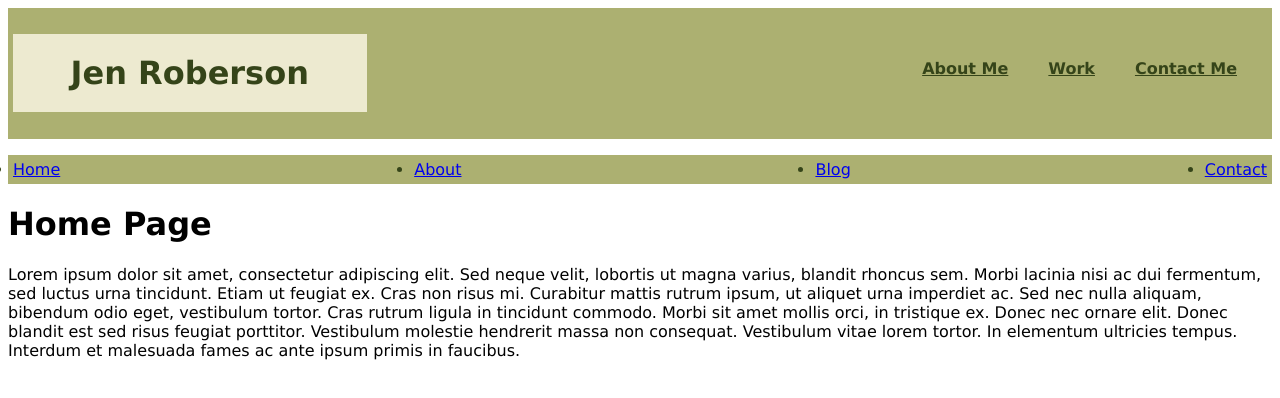
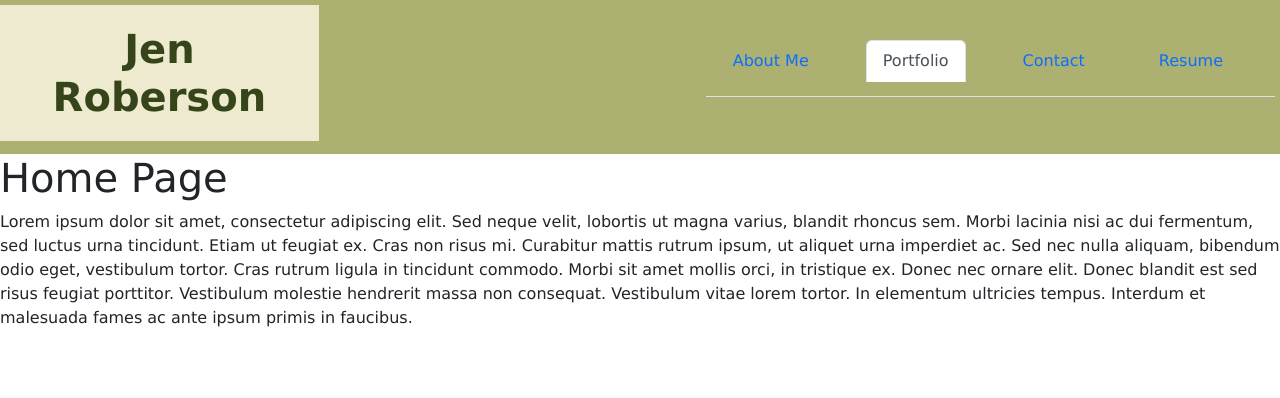
Before and after one commit to jrob02180/jens-portfolio, a React (Create React App) app: page / in a window 1280 px wide. Shown: the top 398 px of the page. Built offline with nearby package versions, Linux system fonts and the light colour scheme.

Commit message:
Moved component files out of pages folder. Added header, footer files

```diff
--- a/src/App.js
+++ b/src/App.js
@@ -1,6 +1,37 @@
-import React from "react";
-import PortfolioContainer from "./components/PortfolioContainer";
+import React, { useState } from 'react';
+import Navigation from './components/Navigation';
+import Portfolio from './components/Portfolio';
+import About from './components/About';
+import Resume from './components/Resume';
+import Contact from './components/Contact';
 
-const App = () => <PortfolioContainer />;
+// const App = () => <PortfolioContainer />;
+
+function App() {
+    const [currentPage, setCurrentPage] = useState('Portfolio');
+
+    const renderPage = () => {
+      if (currentPage === 'Portfolio') {
+        return <Portfolio />;
+      }
+      if (currentPage === 'About') {
+        return <About />;
+      }
+      if (currentPage === 'Resume') {
+        return <Resume />;
+      }
+      return <Contact />;
+    };
+
+    const handlePageChange = (page) => setCurrentPage(page);
+
+    return (
+      <div>
+        <Navigation currentPage={currentPage} handlePageChange={handlePageChange} />
+        {renderPage()}
+      </div>
+    );
+  }
+
 
 export default App;
--- /dev/null
+++ b/src/components/About.js
@@ -0,0 +1,16 @@
+import React from 'react';
+// import profile from '../assets/images/profile.png';
+
+export default function About() {
+  return (
+    <section id="aboutme">
+    {/* <img  src={profile} /> */}
+    <div className="title">
+      <h2>About Me</h2>
+    </div>
+    <p className="content">
+      I'm a full stack web developer with a background in medical coding, billing, management and alternative medicine. I have a passion for learning, problem solving and helping others. I'm a team player and I'm excited to bring my skills to a company that values collaboration and innovation.
+    </p>
+  </section>
+  );
+}
--- a/src/components/NavTabs.js
+++ /dev/null
@@ -1,69 +0,0 @@
-import React from 'react';
-
-// TODO: Add a comment explaining how we are able to extract the key value pairs from props
-
-function NavTabs({ currentPage, handlePageChange }) {
-  return (
-    <>
-      <header className="nav">
-      <h1>Jen Roberson</h1>
-      <nav>
-        <ul>
-          <li><a href="#aboutme">About Me</a></li>
-          <li><a href="#work">Work</a></li>
-          <li><a href="#contactme">Contact Me</a></li>
-        </ul>
-      </nav>
-    </header>
-
-    <ul className="nav nav-tabs">
-      <li className="nav-item">
-        <a
-          href="#home"
-          onClick={() => handlePageChange('Home')}
-          //*  TODO: BONUS: Add a comment explaining what kind of operator this is and what it is checking for
-
-          className={currentPage === 'Home' ? 'nav-link active' : 'nav-link'}
-        >
-          Home
-        </a>
-      </li>
-      <li className="nav-item">
-        <a
-          href="#about"
-          onClick={() => handlePageChange('About')}
-          //  TODO: Add a comment explaining what this logic is doing
-
-          className={currentPage === 'About' ? 'nav-link active' : 'nav-link'}
-        >
-          About
-        </a>
-      </li>
-      <li className="nav-item">
-        <a
-          href="#blog"
-          onClick={() => handlePageChange('Blog')}
-          //  TODO: Add a comment explaining what this logic is doing
-
-          className={currentPage === 'Blog' ? 'nav-link active' : 'nav-link'}
-        >
-          Blog
-        </a>
-      </li>
-      <li className="nav-item">
-        <a
-          href="#contact"
-          //  TODO: Add a comment explaining what this logic is doing
-
-          onClick={() => handlePageChange('Contact')}
-          className={currentPage === 'Contact' ? 'nav-link active' : 'nav-link'}
-        >
-          Contact
-        </a>
-      </li>
-    </ul>
-    </>
-  );
-}
-
-export default NavTabs;
--- /dev/null
+++ b/src/components/Navigation.js
@@ -0,0 +1,62 @@
+import React from 'react';
+
+function Navigation({ currentPage, handlePageChange }) {
+  return (
+    <>
+      <header className="nav">
+      <h1>Jen Roberson</h1>
+      <nav>
+        {/* <ul>
+          <li><a href="#aboutme">About Me</a></li>
+          <li><a href="#work">Work</a></li>
+          <li><a href="#contactme">Contact Me</a></li>
+        </ul> */}
+
+    <ul className="nav nav-tabs">
+      <li className="nav-item">
+        <a
+          href="#aboutme"
+          onClick={() => handlePageChange('About')}
+          className={currentPage === 'About' ? 'nav-link active' : 'nav-link'}
+        >
+          About Me
+        </a>
+      </li>
+      <li className="nav-item">
+        <a
+          href="#portfolio"
+          onClick={() => handlePageChange('Portfolio')}
+          className={currentPage === 'Portfolio' ? 'nav-link active' : 'nav-link'}
+        >
+          Portfolio
+        </a>
+      </li>
+
+      <li className="nav-item">
+        <a
+          href="#contactme"
+          onClick={() => handlePageChange('Contact')}
+          className={currentPage === 'Contact' ? 'nav-link active' : 'nav-link'}
+        >
+          Contact
+        </a>
+      </li>
+      <li className="nav-item">
+        <a
+          href="#resume"
+          onClick={() => handlePageChange('Resume')}
+          className={currentPage === 'Resume' ? 'nav-link active' : 'nav-link'}
+        >
+          Resume
+        </a>
+      </li>
+
+    </ul>
+    </nav>
+    </header>
+
+    </>
+  );
+}
+
+export default Navigation;
--- a/src/components/pages/Portfolio.js
+++ b/src/components/Portfolio.js
@@ -1,6 +1,6 @@
 import React from 'react';
 
-export default function Home() {
+export default function Portfolio() {
   return (
     <div>
       <h1>Home Page</h1>
--- a/src/components/PortfolioContainer.js
+++ /dev/null
@@ -1,35 +0,0 @@
-import React, { useState } from 'react';
-import NavTabs from './NavTabs';
-import Home from './pages/Portfolio';
-import About from './pages/About';
-import Blog from './pages/Resume';
-import Contact from './pages/Contact';
-
-export default function PortfolioContainer() {
-  const [currentPage, setCurrentPage] = useState('Home');
-
-  // TODO: Add a comment describing the functionality of this method
-  const renderPage = () => {
-    if (currentPage === 'Home') {
-      return <Home />;
-    }
-    if (currentPage === 'About') {
-      return <About />;
-    }
-    if (currentPage === 'Blog') {
-      return <Blog />;
-    }
-    return <Contact />;
-  };
-
-  const handlePageChange = (page) => setCurrentPage(page);
-
-  return (
-    <div>
-      {/* // TODO: Add a comment describing what we are passing as props */}
-      <NavTabs currentPage={currentPage} handlePageChange={handlePageChange} />
-      {/* // TODO: Add a comment explaining what is happening on the following line */}
-      {renderPage()}
-    </div>
-  );
-}
--- a/src/components/pages/Resume.js
+++ b/src/components/Resume.js
@@ -1,6 +1,6 @@
 import React from 'react';
 
-export default function Blog() {
+export default function Resume() {
   return (
     <div>
       <h1>Blog Page</h1>
--- a/src/components/pages/About.js
+++ /dev/null
@@ -1,22 +0,0 @@
-import React from 'react';
-
-export default function About() {
-  return (
-    <section id="aboutme">
-    <div class="title">
-      <h2>About Me</h2>
-    </div>
-    <p>
-      Lorem, ipsum dolor sit amet consectetur adipisicing elit. Unde explicabo
-      consequatur, nobis accusantium quod doloribus fuga! Eius similique
-      voluptatum possimus corrupti, voluptas mollitia ab cupiditate natus
-      ipsam aliquid facere ratione.
-      <br /><br />
-      Lorem ipsum dolor sit amet consectetur adipisicing elit. Impedit
-      perferendis minima quae mollitia amet placeat blanditiis ipsa adipisci
-      eum necessitatibus deserunt vero, sapiente provident facilis rerum porro
-      consectetur maxime aliquid?
-    </p>
-  </section>
-  );
-}
--- a/src/index.js
+++ b/src/index.js
@@ -1,6 +1,6 @@
 import React from 'react';
 import ReactDOM from 'react-dom';
 import App from './App';
-// import 'bootstrap/dist/css/bootstrap.min.css';
+import 'bootstrap/dist/css/bootstrap.min.css';
 
 ReactDOM.render(<App />, document.getElementById('root'));
```
Also changed, not shown: src/components/Contact.js (renamed from src/components/pages/Contact.js), src/components/Footer.js (added), src/components/Header.js (added).
